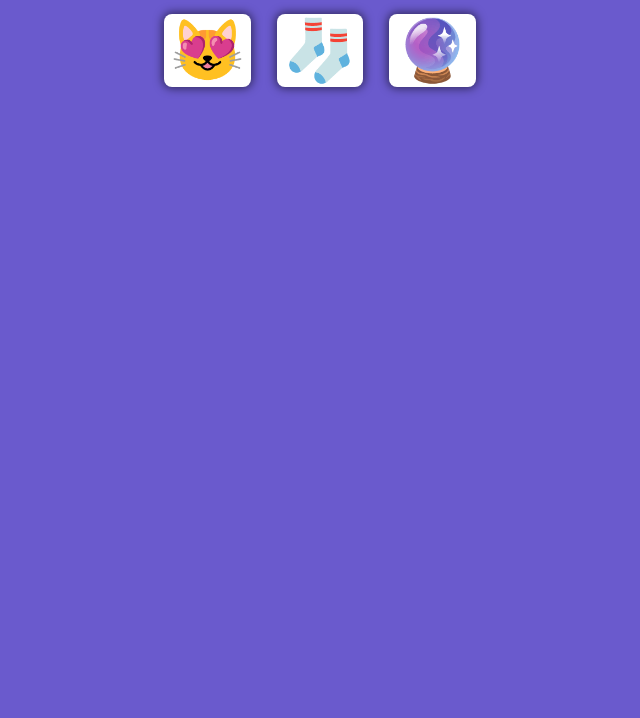
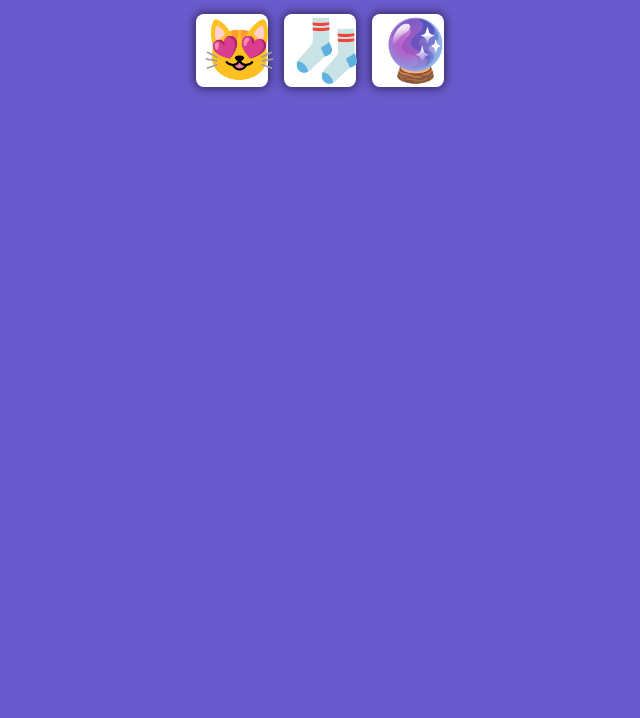
Before and after one commit to JesseKuntz/emoji-sprinkle-gallery, a plain HTML site: page index.html in a window 1280 px wide. Shown: the part 82-800 px from the top of the page, without its empty margins (320-960 px from the left). Drawn offline with Linux system fonts and the light colour scheme.

Commit message:
feat: update styles

```diff
--- a/index.html
+++ b/index.html
@@ -8,7 +8,7 @@
 
   <body>
     <h1>Emoji Sprinkle Gallery</h1>
-    <div className="button-container">
+    <div class="button-container">
       <button>😻</button>
       <button>🧦</button>
       <button>🔮</button>
--- a/style.css
+++ b/style.css
@@ -14,6 +14,13 @@ h1 {
   text-align: center;
 }
 
+.button-container {
+  display: flex;
+  justify-content: center;
+  align-items: center;
+  flex-wrap: wrap;
+}
+
 button {
   font-size: 60px;
   background-color: white;
@@ -22,6 +29,7 @@ button {
   border-radius: 8px;
   margin: 8px;
   cursor: pointer;
+  max-width: 72px;
 }
 
 button:hover {
```
